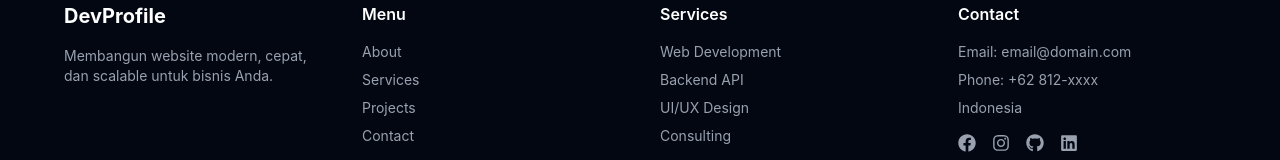
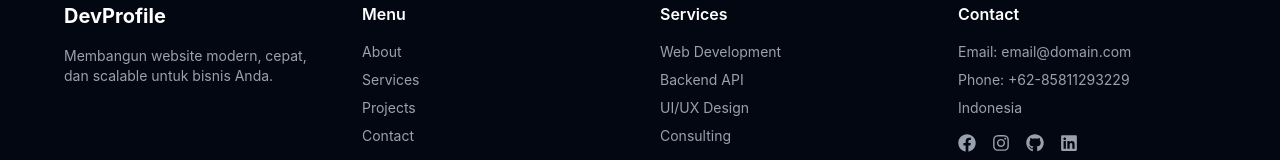
Before and after one commit to tarxvrf/frontend, a React (Vite) app: page / in a window 1280 px wide. Shown: the part 3013-3173 px from the top of the page. Built offline with nearby package versions, Linux system fonts and the light colour scheme.

Commit message:
Update Footer.tsx

```diff
--- a/src/components/Footer.tsx
+++ b/src/components/Footer.tsx
@@ -43,7 +43,7 @@ export default function Footer() {
           <h3 className="text-white font-semibold mb-4">Contact</h3>
           <ul className="flex flex-col gap-2 text-sm">
             <li>Email: email@domain.com</li>
-            <li>Phone: +62 812-xxxx</li>
+            <li>Phone: +62-85811293229</li>
             <li>Indonesia</li>
           </ul>
 
```
